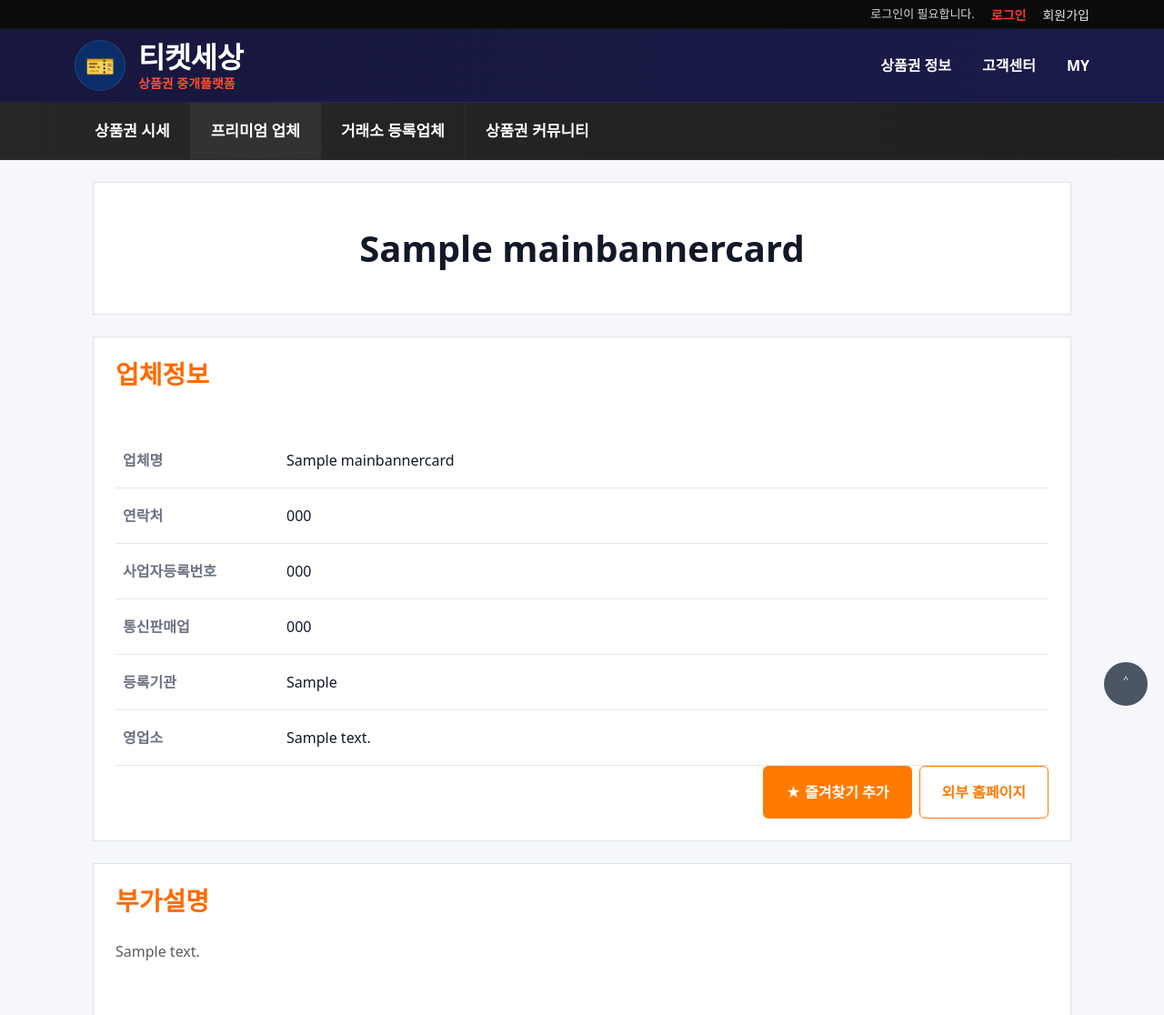
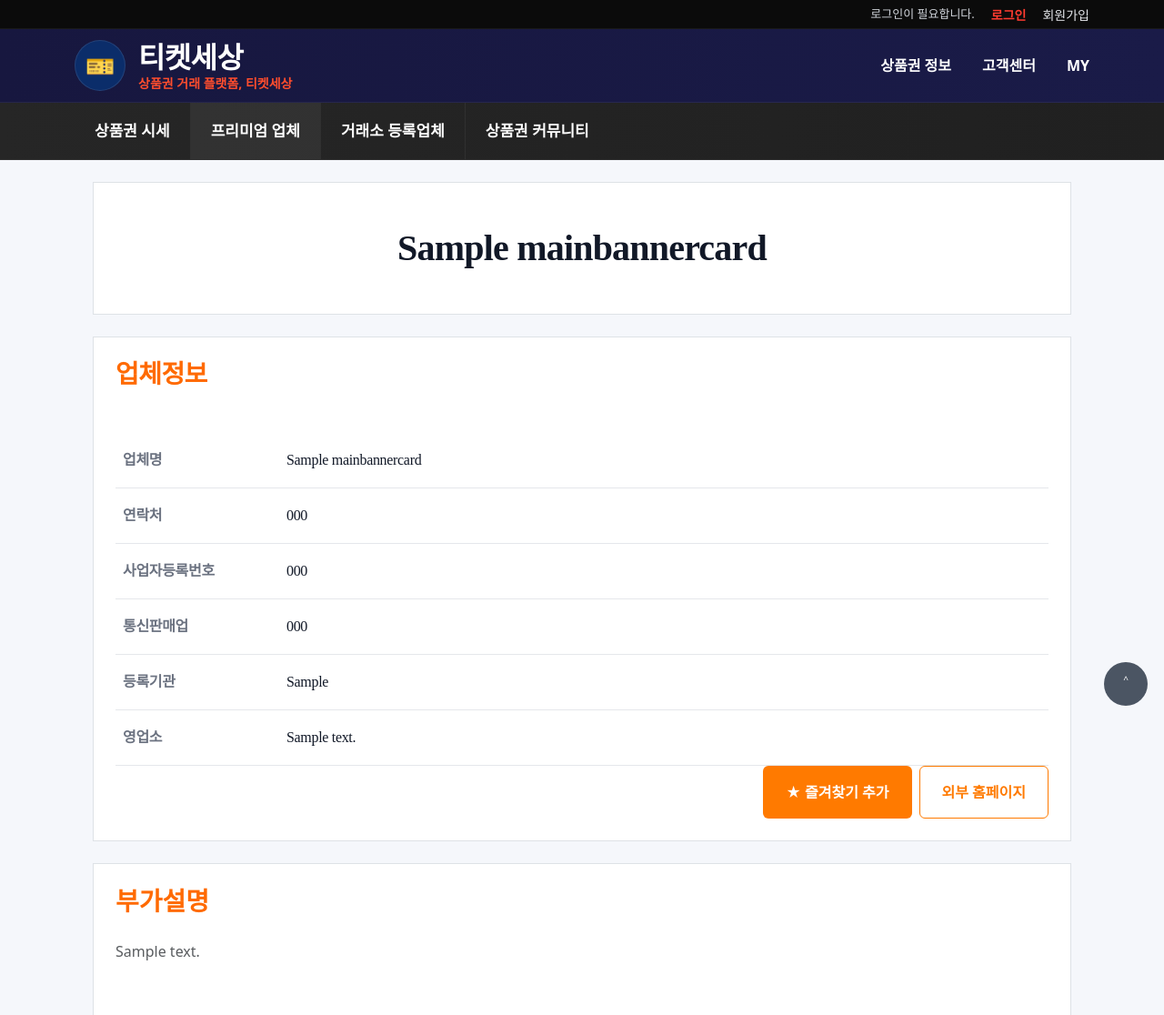
Before and after one commit to sangwoodevelopment/ticket-se, a Django app: page /shopping/1/ in a window 1280 px wide. Shown: the top 1116 px of the page at 91% size. Run offline with Django 5.2, Linux system fonts and the light colour scheme; tables that the repository leaves empty hold one stand-in row (values such as "Sample post"); some libraries are stand-ins or nearby versions.

Commit message:
업체 상세 폰트 적용

```diff
--- a/leads/models.py
+++ b/leads/models.py
@@ -261,3 +261,11 @@ class RecentView(models.Model):
 
     def __str__(self):
         return f"{self.user} - {self.company}"
+
+class Favorite(models.Model):
+    user = models.ForeignKey(settings.AUTH_USER_MODEL, on_delete=models.CASCADE)
+    shopping = models.ForeignKey("MainBannerCard", on_delete=models.CASCADE)
+    created_at = models.DateTimeField(auto_now_add=True)
+
+    class Meta:
+        unique_together = ("user", "shopping")
--- a/static/css/site.css
+++ b/static/css/site.css
@@ -4008,3 +4008,23 @@ body{
     grid-template-columns:1fr;
   }
 }
+
+.company-detail-title,
+.shopping-detail-title,
+.company-detail-section-title,
+.shopping-detail-section-title,
+.company-info-title,
+.premium-info-table,
+.company-name-korean,
+.shopping-name-korean {
+  font-family: "HCR Batang", "함초롱바탕", "Malgun Gothic", serif !important;
+  letter-spacing: -0.02em;
+}
+
+.ts-company-name,
+.ts-premium-name,
+.company-card-name,
+.shopping-card-name {
+  font-family: "HCR Batang", "함초롱바탕", "Malgun Gothic", serif !important;
+  letter-spacing: -0.02em;
+}
--- a/templates/site/base_site.html
+++ b/templates/site/base_site.html
@@ -33,7 +33,7 @@
       <div class="brand-logo-circle">🎫</div>
       <div class="brand-logo-text">
         <div class="brand-name">티켓세상</div>
-        <div class="brand-sub">상품권 중개플랫폼</div>
+        <div class="brand-sub">상품권 거래 플랫폼, 티켓세상</div>
       </div>
     </a>
 
--- a/templates/site/companies.html
+++ b/templates/site/companies.html
@@ -17,7 +17,7 @@
         <div class="ts-company-card-top">
           <span class="ts-company-badge">TK인증</span>
 
-          <div class="ts-company-name">
+          <div class="ts-company-name company-name-korean">
             {{ company.name }}
           </div>
         </div>
--- a/templates/site/company_detail.html
+++ b/templates/site/company_detail.html
@@ -7,11 +7,11 @@
     <div class="detail-wrap">
 
       <div class="detail-title-box">
-        <h1 class="detail-main-title">{{ company.desc|default:company.name }}</h1>
+        <h1 class="detail-main-title company-detail-title">{{ company.desc|default:company.name }}</h1>
       </div>
 
       <div class="detail-card">
-        <div class="detail-section-title">업체정보</div>
+        <div class="detail-section-title company-detail-section-tile">업체정보</div>
 
         <div class="detail-info-grid">
 
--- a/templates/site/index.html
+++ b/templates/site/index.html
@@ -21,7 +21,7 @@
 
       <!-- 좌측 텍스트 -->
       <div class="gm-ticket-hero__left">
-        <div class="gm-ticket-hero__eyebrow">(주)티켓세상이 운영하는 상품권 중개플랫폼</div>
+        <div class="gm-ticket-hero__eyebrow">상품권 거래 플랫폼, 티켓세상</div>
 
         <h1 class="gm-ticket-hero__title">
           상품권 시세조회 <br>판매를,<br>
--- a/templates/site/shopping_detail.html
+++ b/templates/site/shopping_detail.html
@@ -7,12 +7,12 @@
 
     <!-- 상단 대표 영역 -->
     <div class="bg-white border p-5 mb-4 text-center">
-      <h1 class="fw-bold mb-0">{{ shopping.title }}</h1>
+      <h1 class="fw-bold mb-0 shopping-detail-title">{{ shopping.title }}</h1>
     </div>
 
     <!-- 업체정보 -->
     <div class="bg-white border p-4 mb-4">
-      <h3 class="fw-bold mb-4" style="color:#ff6a00;">업체정보</h3>
+      <h3 class="fw-bold mb-4 shopping-detail-section-title" style="color:#ff6a00;">업체정보</h3>
 
       <table class="table align-middle mb-4" style="border-top:1px solid #e5e7eb;">
         <table class="premium-info-table">
```
Also changed, not shown: leads/migrations/0021_favorite.py (added).
